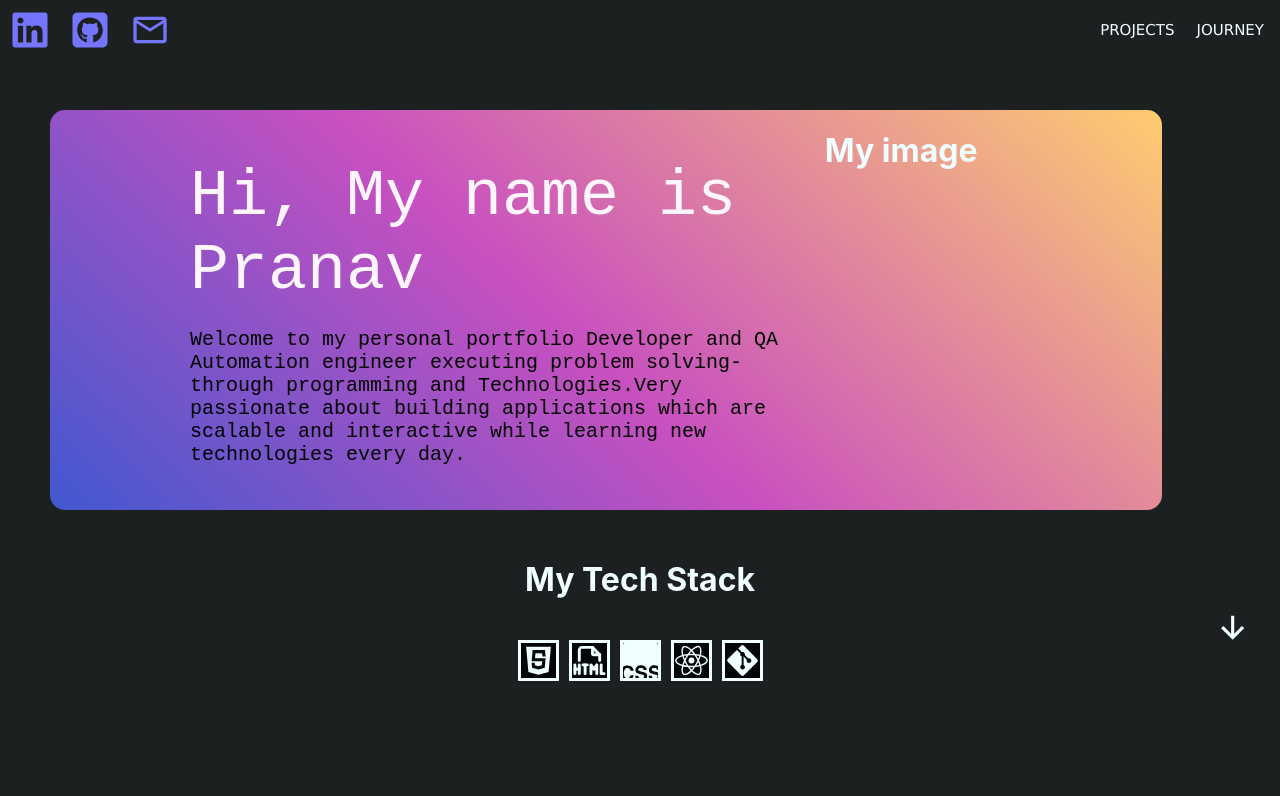
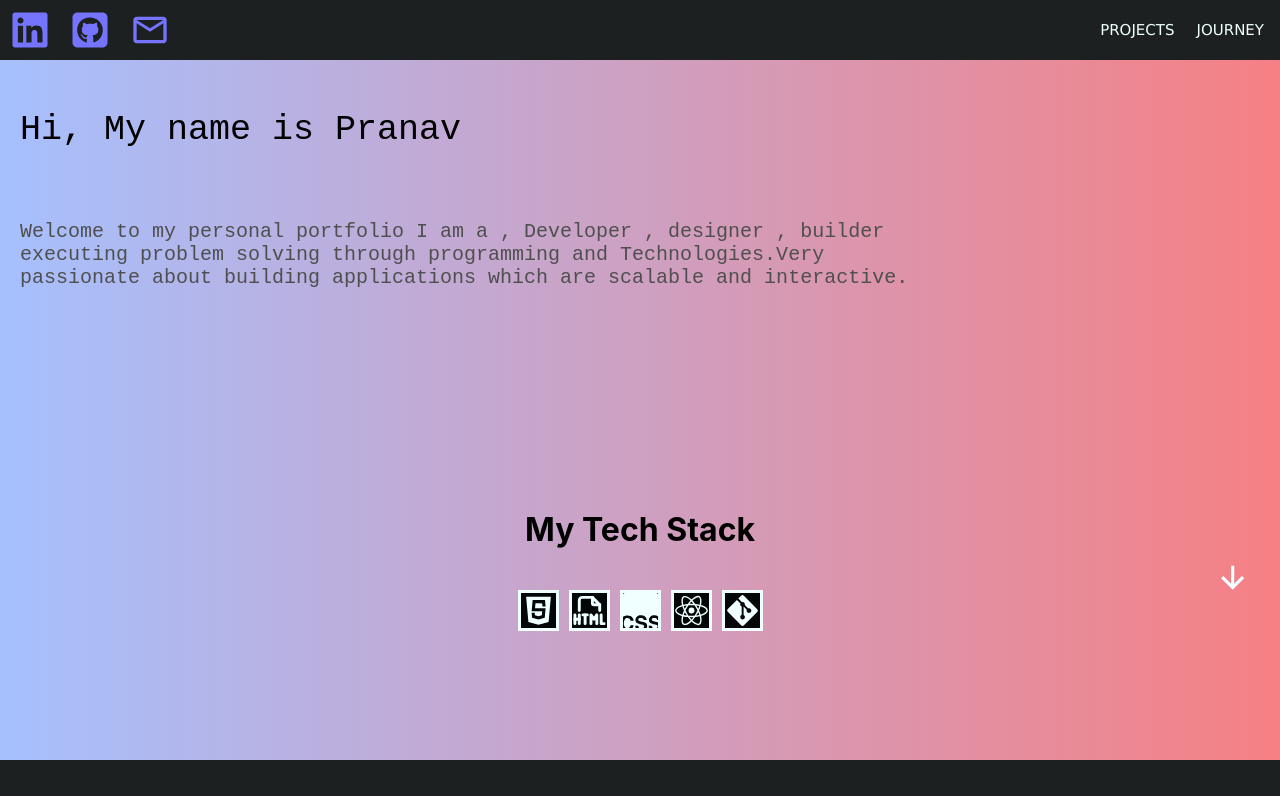
Before and after one commit to PranavJSX/React_folio, a React (Create React App) app: page / in a window 1280 px wide. Shown: the top 796 px of the page. Built offline with nearby package versions, Linux system fonts and the light colour scheme; a web font is replaced by a local one.

Commit message:
updating after crash.

```diff
--- a/src/Home_page_components/Middle/Basic_info.css
+++ b/src/Home_page_components/Middle/Basic_info.css
@@ -4,23 +4,13 @@ span{
 
 
 .overall_info_div{
-    margin-top:100px;
-    margin-left:50px;
     max-width:fit-content;
-    display:flex;
-    flex-direction:row;
-    height: auto;
-    flex: 40% auto;;
-    background-color: var(--class1red);
-    border-radius: 15px;
-    transition: ease ;
-    transition-delay: 10ms;
-    background: linear-gradient(43deg, rgb(65, 88, 208) 0%, rgb(200, 80, 192) 46%, rgb(255, 204, 112) 100%);
+    /* flex: ;; */
+    background-image: linear-gradient(90deg, #a6c0fe 0%, #f68084 100%);
+    width: 100%;
+    min-height: 700px;
 }
 
-.overall_info_div:hover{
-    opacity: 1;
-}
 
 
 .info_div{
@@ -29,10 +19,9 @@ span{
     justify-content: flex-start;
     /* width: 650px; */
     height: 350px;
-    /* background-color: rgb(6, 71, 71); */
-    flex-basis: 40%;
-    margin-left: 140px;
-    margin-top:50px
+    /* margin-left: 380px; */
+    margin-top:50px;
+    /* overflow: hidden; */
 }
 
 
@@ -40,7 +29,14 @@ span{
     text-align: left;
     font-family:monospace;
     font-size: 20px;
-    width: 600px;
+    width: 70%;
+    padding-top: 50px;
+    margin-left: 20px;
+    color: rgb(79, 79, 79);
+}
+
+#info_para>*{
+    /* overflow: hidden; */
 }
 
 .img_div{
@@ -50,8 +46,10 @@ span{
 
 
 .hi_text{
-    text-align: left;
-    font-size: 65px;
+    align-self: flex-start;
+    margin-left: 20px;
+    font-size: 35px;
     font-family: monospace;
-    color: rgb(254, 245, 255);
+    color: rgb(0, 0, 0);
+    margin-top: 50px;
 }
--- a/src/Home_page_components/Middle/Basic_info.jsx
+++ b/src/Home_page_components/Middle/Basic_info.jsx
@@ -6,29 +6,28 @@ import './Basic_info.css'
 export const Basic_info = () => {
 
   let intro = `Hi, My name is Pranav `;
-    let info_string = `Welcome to my personal portfolio Developer and QA Automation engineer executing problem solving-through programming and
-Technologies.Very passionate about building applications which are scalable and interactive while
-learning new technologies every day.`
-    const [current_text , setcurrent_text] = useState('')
-    const [current_index,setcurrent_index] = useState(0)
-    let delay = 15;
-    useEffect(()=>{
-      if(current_index<info_string.length){
-        const timeout = setTimeout(() => {
-          setcurrent_text(prevtext=>prevtext + info_string[current_index]);
-          setcurrent_index(prevIndex=>prevIndex+1)
-        }, delay);
-        return ()=>clearTimeout(timeout)
-      }
-    },[current_index,delay,info_string])
+    let info_string = `Welcome to my personal portfolio I am a , Developer , designer , builder executing problem solving through programming and
+Technologies.Very passionate about building applications which are scalable and interactive.`
+    // const [current_text , setcurrent_text] = useState('')
+    // const [current_index,setcurrent_index] = useState(0)
+    // let delay = 15;
+    // useEffect(()=>{
+    //   if(current_index<info_string.length){
+    //     const timeout = setTimeout(() => {
+    //       setcurrent_text(prevtext=>prevtext + info_string[current_index]);
+    //       setcurrent_index(prevIndex=>prevIndex+1)
+    //     }, delay);
+    //     return ()=>clearTimeout(timeout)
+    //   }
+    // },[current_index,delay,info_string])
 
   return (
     <div className='overall_info_div'>
         <div className='info_div'>
         <span className='hi_text'>{intro}</span>
-          <span >{<p id='info_para'>{current_text}</p>}</span></div>
+          <span >{<p id='info_para'>{info_string}</p>}</span></div>
+
         <div className='img_div'>
-          <h1>My image</h1>
           <image src="./src/Images/portfolio_profile.png"/>
           </div>
     </div>
--- a/src/Home_page_components/Middle/Journey_grid.jsx
+++ b/src/Home_page_components/Middle/Journey_grid.jsx
@@ -68,7 +68,6 @@ export const Journey_grid = () => {
                 <div><span className='exp_data_spans'><h3 className='year_heading2'>{my_journey_obj[1].year}</h3><h3>{my_journey_obj[1].tech}</h3></span></div>
                 <div><span className='exp_data_spans'><h2>{my_journey_obj[1].org}</h2></span></div></Fade></div>
             </div>
-
             </div>}
         </>
 }
--- a/src/Home_page_components/Middle/My_journey.css
+++ b/src/Home_page_components/Middle/My_journey.css
@@ -2,6 +2,7 @@
     /* height: 200px; */
     margin-top: 250px;
     /* background-color: aqua; */
+    color: black;
 }
 .image_icon_written{
     background-image: url('../../../public/icons8-javascript-240.png');
```
